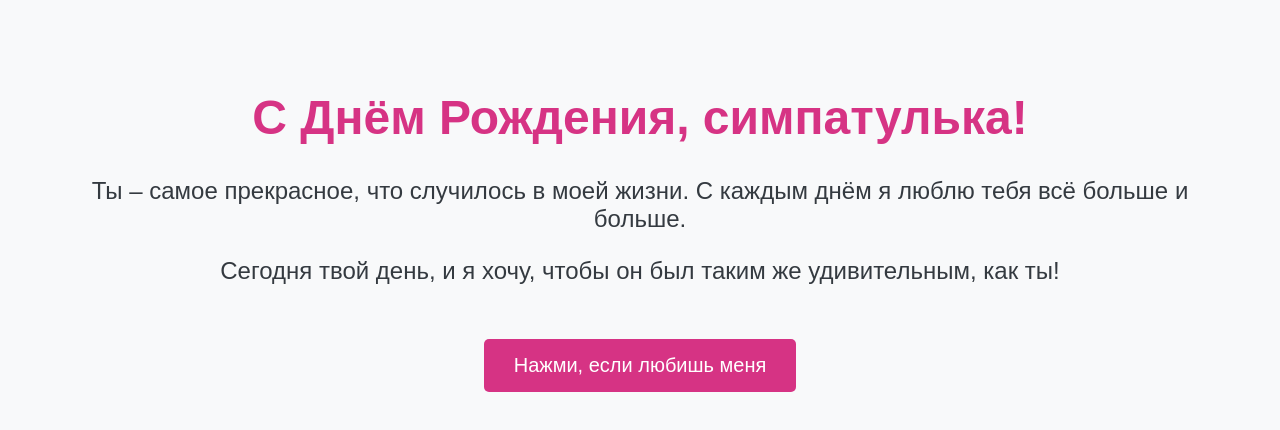
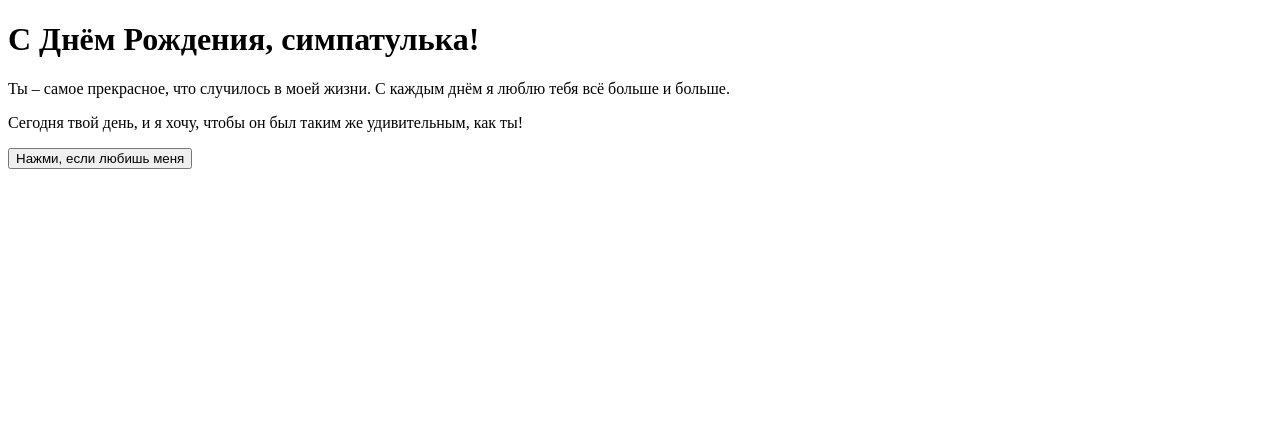
Before and after one commit to subbotindm/subbotindm.github.io, a plain HTML site: page index.html in a window 1280 px wide. Drawn offline with Linux system fonts and the light colour scheme.

Commit message:
Update index.html

```diff
--- a/index.html
+++ b/index.html
@@ -4,35 +4,6 @@
     <meta charset="UTF-8">
     <meta name="viewport" content="width=device-width, initial-scale=1.0">
     <title>С Днём Рождения, симпатулька!</title>
-    <style>
-        body {
-            font-family: 'Arial', sans-serif;
-            background-color: #f8f9fa;
-            text-align: center;
-            padding: 50px;
-        }
-        h1 {
-            color: #d63384;
-            font-size: 48px;
-        }
-        p {
-            font-size: 24px;
-            color: #343a40;
-        }
-        .btn {
-            margin-top: 30px;
-            padding: 15px 30px;
-            background-color: #d63384;
-            color: white;
-            border: none;
-            border-radius: 5px;
-            font-size: 20px;
-            cursor: pointer;
-        }
-        .btn:hover {
-            background-color: #c62e7a;
-        }
-    </style>
 </head>
 <body>
     <h1>С Днём Рождения, симпатулька!</h1>
```
